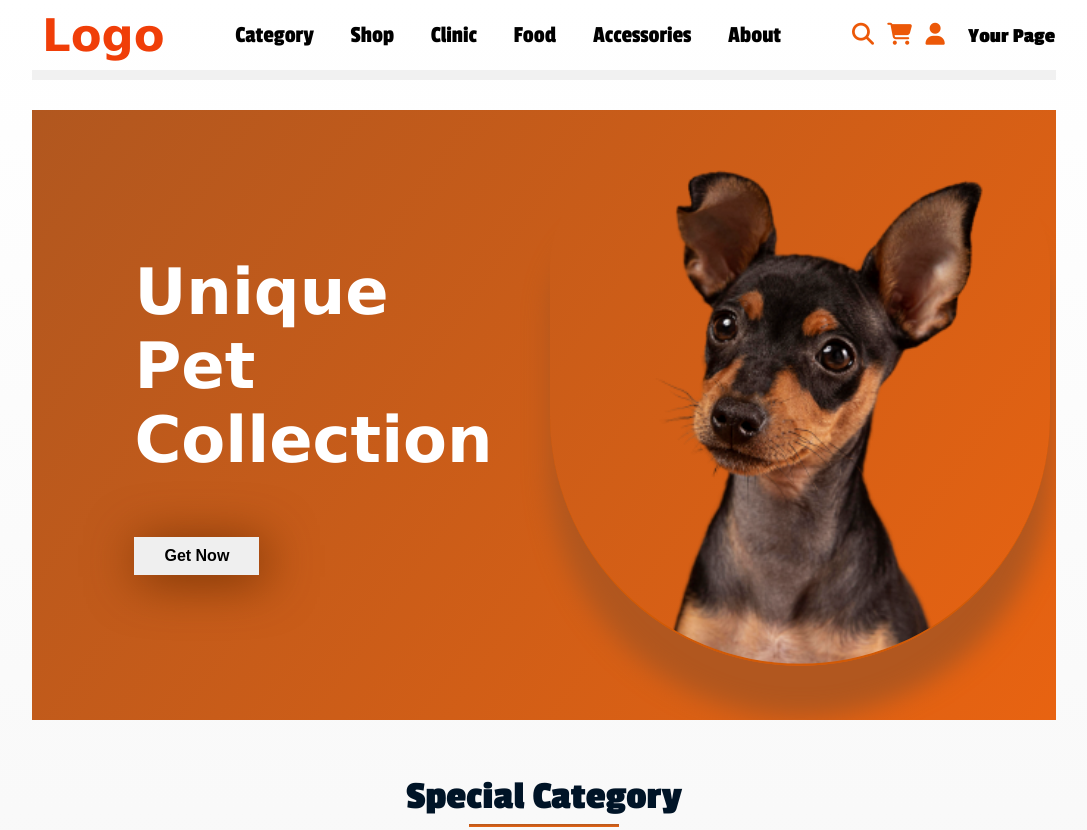
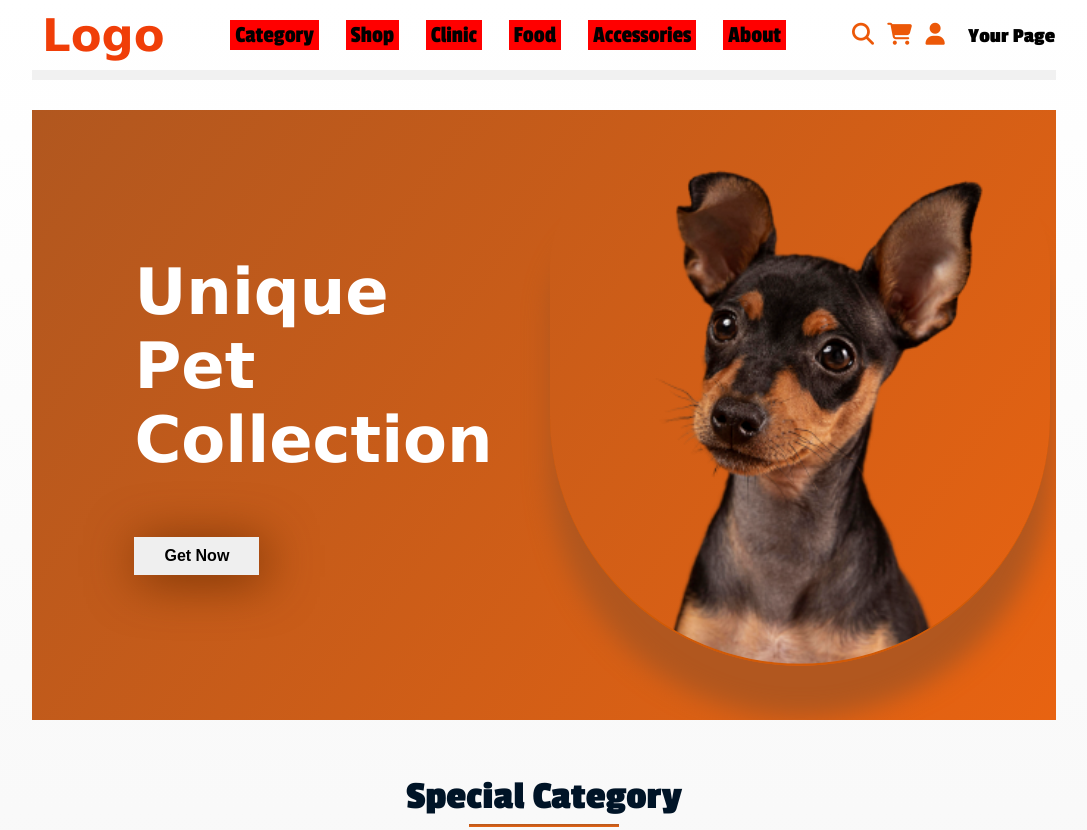
Before and after one commit to polamounir103/2nd_Project, a plain HTML site: page index.html in a window 1280 px wide. Shown: the top 830 px of the page, without its empty margins (96-1183 px from the left). Drawn offline with Linux system fonts and the light colour scheme.

Commit message:
Update style.css

```diff
--- a/style/style.css
+++ b/style/style.css
@@ -203,11 +203,10 @@ header {
     text-decoration: none;
     text-align: center;
     color: rgb(0, 0, 0);
-    background-color: auto;
+    background-color: red;
     font-size: 1.5em;
     position: relative;
     padding: 2px 5px;
-    border-left: 0px solid #ed9b02;
     transition: 0.1s;
 }
 
```
